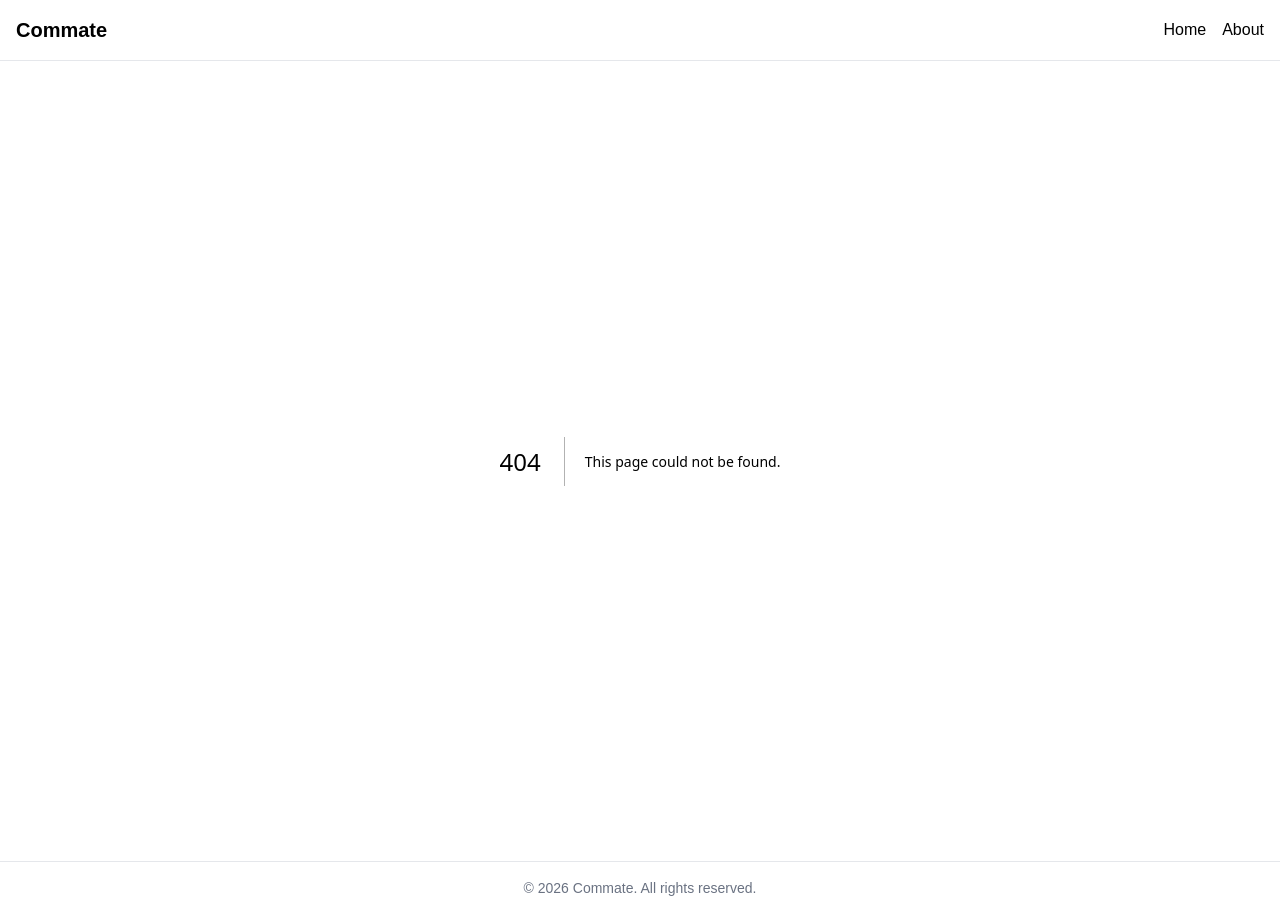
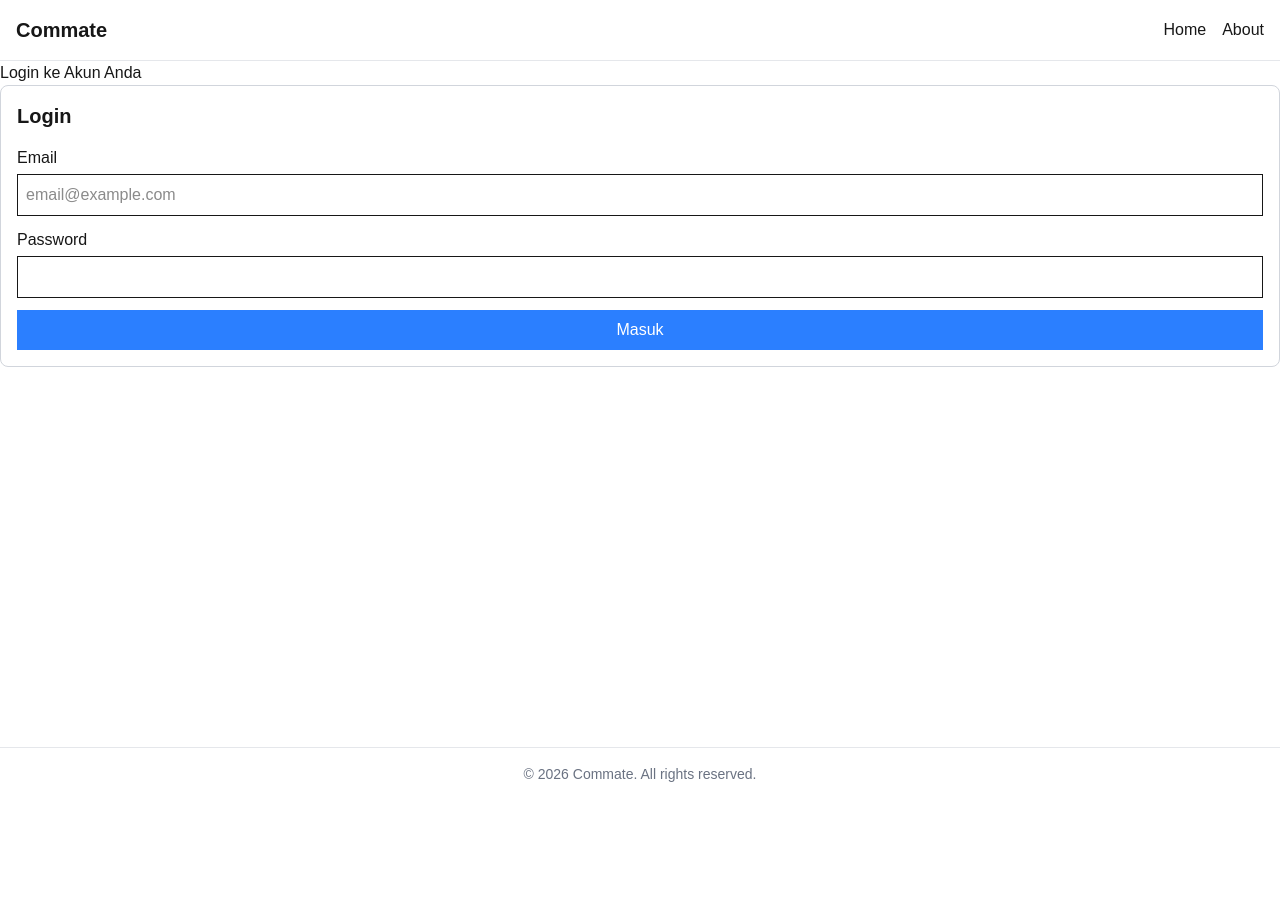
Before and after one commit to HapisHanipudin/commate, a Next.js app in the folder apps/web/: page /login in a window 1280 px wide. Before the commit this address had no page. After the commit the page ends 800 px from the top, so only its background shows below. Built offline with nearby package versions, Linux system fonts and the light colour scheme.

Commit message:
feat: implement basic login page and form component

```diff
--- /dev/null
+++ b/apps/web/src/app/login/page.tsx
@@ -0,0 +1,10 @@
+import LoginForm from "../../components/LoginForm";
+
+export default function LoginPage() {
+  return (
+    <main>
+      <h1>Login ke Akun Anda</h1>
+      <LoginForm />
+    </main>
+  );
+}
--- /dev/null
+++ b/apps/web/src/components/LoginForm.tsx
@@ -0,0 +1,20 @@
+export default function LoginForm() {
+  return (
+    <div className="p-4 border border-gray-300 rounded-lg">
+      <h2 className="text-xl font-bold mb-4">Login</h2>
+      <form>
+        <div className="mb-3">
+          <label className="block mb-1">Email</label>
+          <input type="email" className="border p-2 w-full" placeholder="email@example.com" />
+        </div>
+        <div className="mb-3">
+          <label className="block mb-1">Password</label>
+          <input type="password" className="border p-2 w-full" />
+        </div>
+        <button type="submit" className="bg-blue-500 text-white p-2 w-full">
+          Masuk
+        </button>
+      </form>
+    </div>
+  );
+}
```
Also changed, not shown: apps/web/src/app/contact/contact.tsx (deleted), apps/web/src/app/contact/page.tsx (added).
